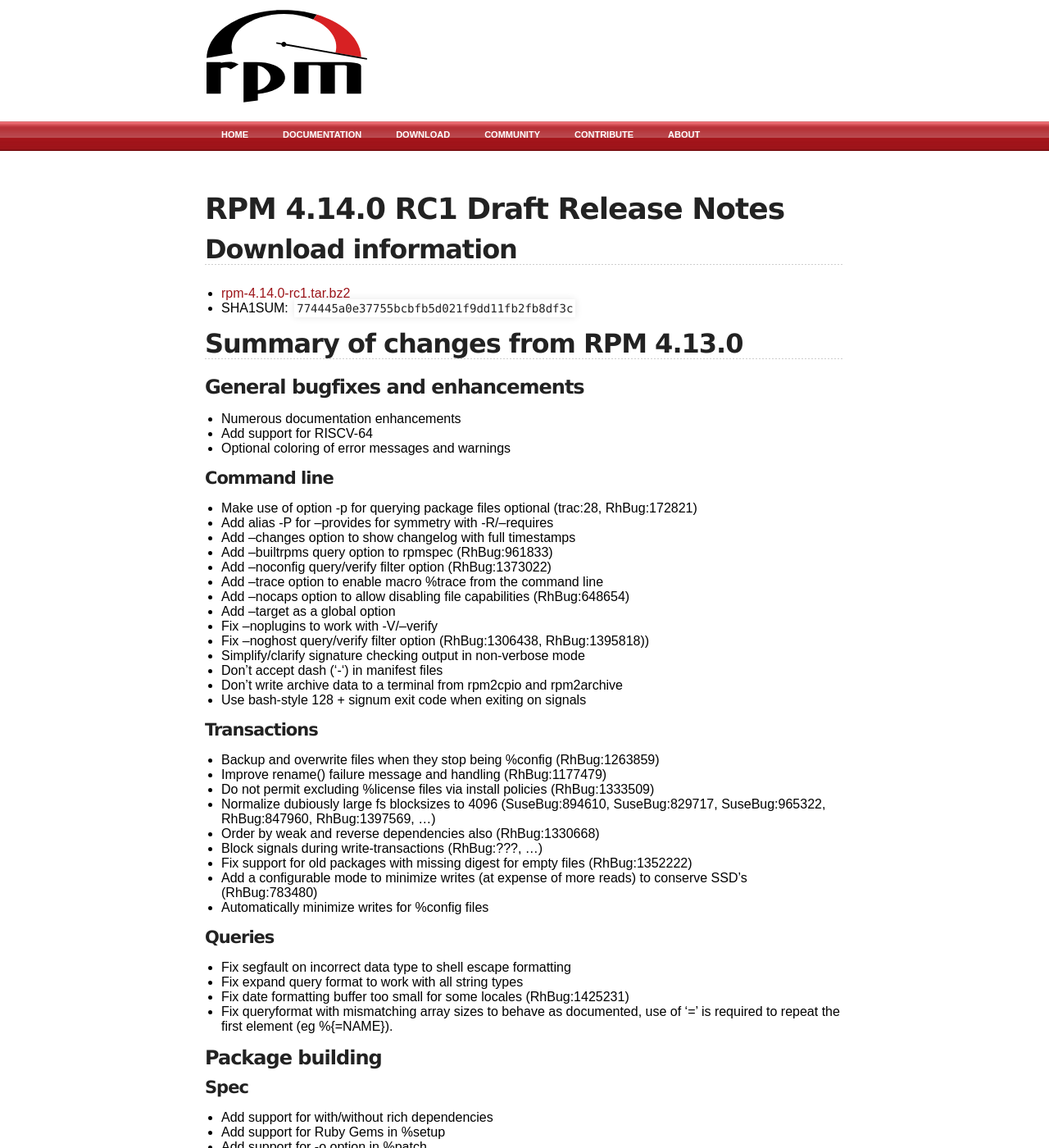
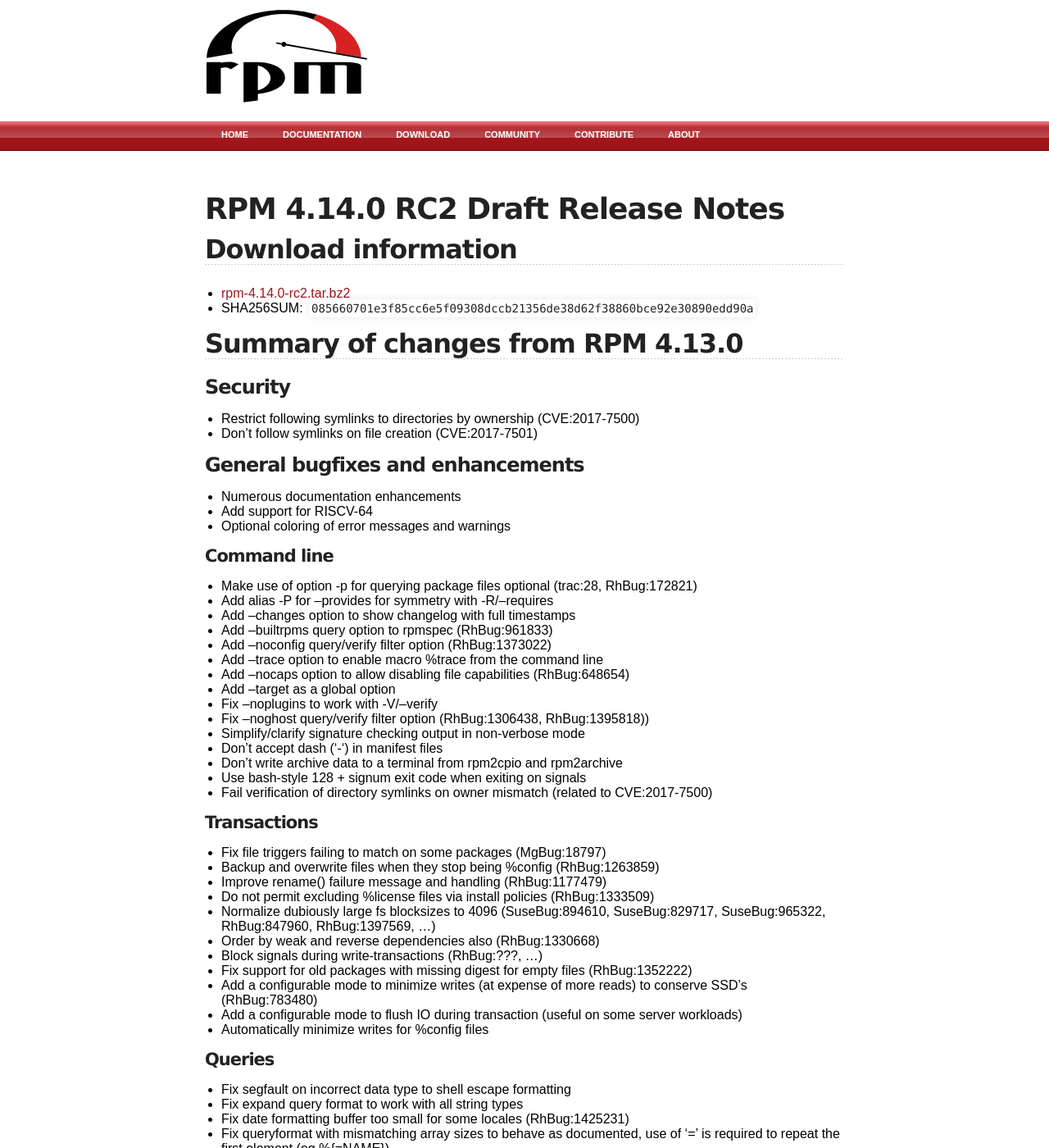
Before and after one commit to rpm-software-management/rpm-web, a Jekyll site: the page built from wiki/Releases/4.14.0.md, in a window 1280 px wide and 1400 px high. Shown: the whole window at 82% size. Built offline with Jekyll 4.4.1, drawn with Linux system fonts in a browser that asks for light colours; some of the changed text lies outside the part shown.

Commit message:
Update 4.14.0 release notes to 4.14.0-rc2

```diff
--- a/wiki/Releases/4.14.0.md
+++ b/wiki/Releases/4.14.0.md
@@ -3,15 +3,20 @@ layout: default
 title: rpm.org - Releases
 ---
 
-# RPM 4.14.0 RC1 Draft Release Notes
+# RPM 4.14.0 RC2 Draft Release Notes
 
 
 
 ## Download information
- * [rpm-4.14.0-rc1.tar.bz2](http://ftp.rpm.org/releases/testing/rpm-4.14.0-rc1.tar.bz2)
- * SHA1SUM: `774445a0e37755bcbfb5d021f9dd11fb2fb8df3c`
+ * [rpm-4.14.0-rc2.tar.bz2](http://ftp.rpm.org/releases/testing/rpm-4.14.0-rc2.tar.bz2)
+ * SHA256SUM: `085660701e3f85cc6e5f09308dccb21356de38d62f38860bce92e30890edd90a`
 
 ## Summary of changes from RPM 4.13.0
+
+### Security
+
+ * Restrict following symlinks to directories by ownership (CVE:2017-7500)
+ * Don't follow symlinks on file creation (CVE:2017-7501)
 
 ### General bugfixes and enhancements
 
@@ -34,8 +39,11 @@ title: rpm.org - Releases
  * Don't accept dash ('-') in manifest files
  * Don't write archive data to a terminal from rpm2cpio and rpm2archive
  * Use bash-style 128 + signum exit code when exiting on signals
+ * Fail verification of directory symlinks on owner mismatch (related to
+   CVE:2017-7500)
 
 #### Transactions
+ * Fix file triggers failing to match on some packages (MgBug:18797)
  * Backup and overwrite files when they stop being %config (RhBug:1263859)
  * Improve rename() failure message and handling (RhBug:1177479)
  * Do not permit excluding %license files via install policies (RhBug:1333509)
@@ -46,6 +54,8 @@ title: rpm.org - Releases
  * Fix support for old packages with missing digest for empty files (RhBug:1352222)
  * Add a configurable mode to minimize writes (at expense of more reads) to
    conserve SSD's (RhBug:783480)
+ * Add a configurable mode to flush IO during transaction (useful on
+   some server workloads)
  * Automatically minimize writes for %config files
 
 #### Queries
@@ -90,6 +100,7 @@ title: rpm.org - Releases
  * Detect and error out on multiple BuildArch lines per package (RhBug:1385257)
  * Copy all all possible special %doc/%license files before checking errors
  * Warn on possible unexpanded macros in NVR (RhBug:547997)
+ * Stricter validation of rich dependency syntax
 
 #### Buildroot policies
  * Fix brp-python-hardlink causing build failure if .pyo/.pyc files are missing
@@ -174,6 +185,7 @@ title: rpm.org - Releases
  * Add support for [LMDB](http://lmdb.tech/) database backend, EXPERIMENTAL for now
  * Fix off-by-one stack write in rpmGlob() (RhBug:1371914)
  * Fix various file trigger scriptlet diagnostics showing "unknown"
+ * Fix Ftell() on > 2GB files on 32bit architectures (RhBug:1492587)
  * Make static buffers thread local where beneficial
  * Numerous fixes to the new experimental "ndb" database format
  * Numerous fixes to harden against malformed headers
@@ -265,6 +277,7 @@ title: rpm.org - Releases
    * Clean up conditional compilation
    * libimaevm version >= 1.0 is required now
  * Drop support for systems without SA_SIGINFO
+ * Create $(rpmconfigdir)/macros.d directory on make install
 
 ## Compatibility notes
  * The maximum supported header size was significantly raised in this
```
